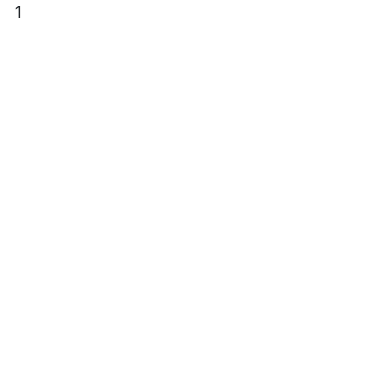
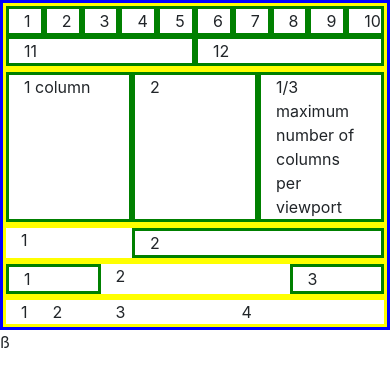
Before and after one commit to Derek-codes/bootstrap-grid-example, a website: page index.html in a window 390 px wide. Drawn offline with nearby package versions, Linux system fonts and the light colour scheme.

Commit message:
7th commit: programming and testing bootstrap grid fundamentals, css styling, responsive resizing of column widths when crossing viewport breakpoints per css/js client side media queries?

```diff
--- a/index.html
+++ b/index.html
@@ -7,6 +7,17 @@
     <meta http-equiv="x-ua-compatible" content="ie=edge"/>
 
     <link rel="stylesheet" href="node_modules/bootstrap/dist/css/bootstrap.min.css"/>
+    <style>
+        .container, .container-fluid{
+            border: solid blue;
+        }
+        .row{
+            border: solid yellow;
+        }
+        .col{
+            border: solid green;
+        }
+    </style>
 
     <title>Bootstrap Grid Example</title>
 </head>
@@ -14,9 +25,38 @@
 <body>
     <div class="container">
         <div class="row">
-            <div class="col">
-                1
-            </div>
+            <div class="col">1</div>
+            <div class="col col-md-6 col-lg-8">2</div>
+            <div class="col">3</div>
+            <div class="col">4</div>
+            <div class="col">5</div>
+            <div class="col">6</div>
+            <div class="col">7</div>
+            <div class="col">8</div>
+            <div class="col">9</div>
+            <div class="col">10</div>
+            <div class="col">11</div>
+            <div class="col">12</div>
+        </div>
+        <div class="row">
+            <div class="col">1 column</div>
+            <div class="col">2</div>
+            <div class="col">1/3 maximum number of columns per viewport</div>
+        </div>
+        <div class="row">
+            <div class="col-4">1</div>
+            <div class="col">2</div>
+        </div>
+        <div class="row">
+            <div class="col">1</div>
+            <div class="col-6">2</div>
+            <div class="col">3</div>
+        </div>
+        <div class="row">
+            <div class="col-1">1</div>
+            <div class="col-2">2</div>
+            <div class="col-4">3</div>
+            <div class="col-5">4</div>
         </div>
     </div>
 </body>
@@ -27,4 +67,4 @@
     <script src="node_modules/popper.js/dist/umd/popper.min.js"></script>
     <script src="node_modules/bootstrap/dist/js/bootstrap.min.js"></script>
 
-</html>
+</html>ß
```
